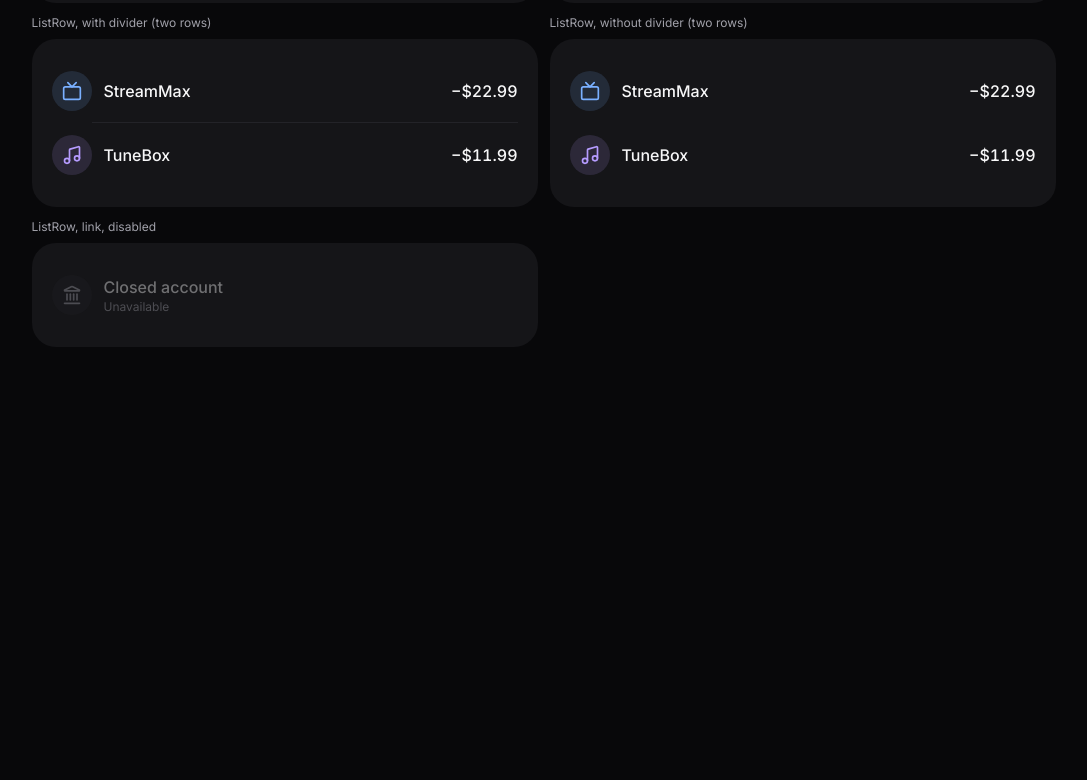
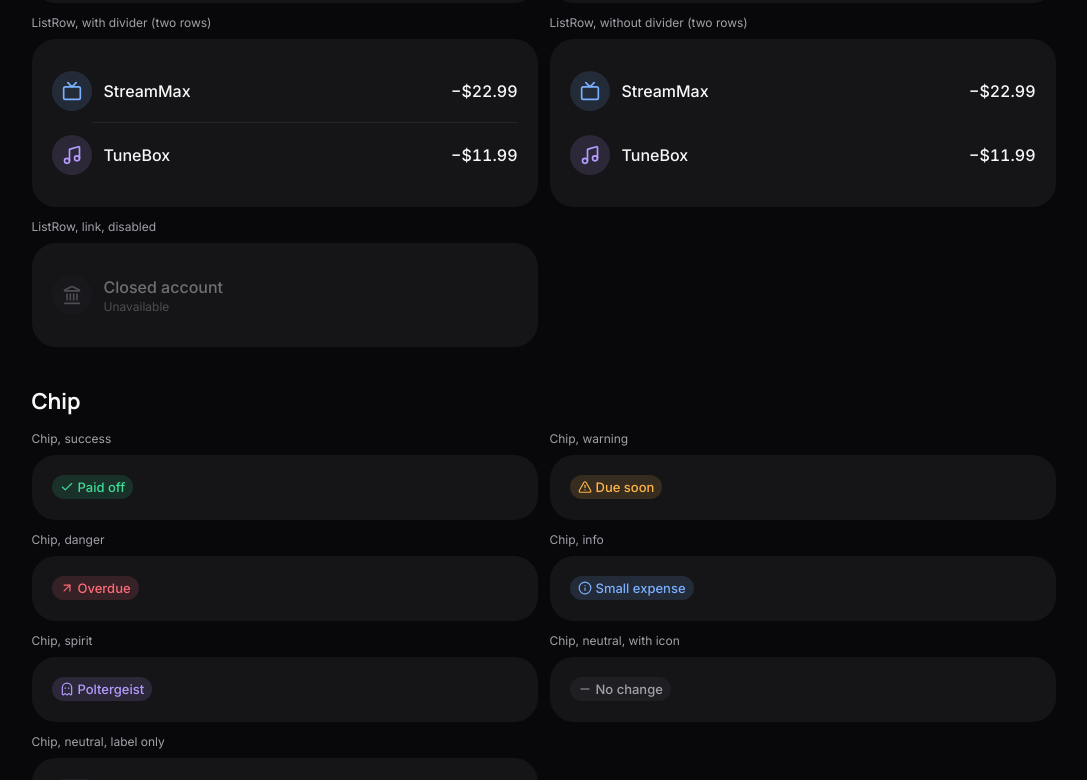
Before and after one commit to loubyl/CashCrypt, a Next.js app: page /styleguide in a window 1280 px wide. Shown: the part 3363-4143 px from the top of the page, without its empty margins (89-1176 px from the left). Before the commit the page ends 3750 px from the top, so only its background shows below. Built offline with nearby package versions, Linux system fonts and the light colour scheme.

Commit message:
feat(ui): Chip primitive

```diff
--- a/src/components/styleguide/StyleguideContent.tsx
+++ b/src/components/styleguide/StyleguideContent.tsx
@@ -3,17 +3,22 @@
 import {
   ArrowDownLeft,
   ArrowUpRight,
+  Check,
   CreditCard,
   Ghost,
+  Info,
   Landmark,
+  Minus,
   Music,
   Plus,
   Trash2,
+  TriangleAlert,
   Tv,
 } from "lucide-react";
 import { useState, type ReactNode } from "react";
 import { Button, type ButtonSize, type ButtonVariant } from "@/components/ui/Button";
 import { Card } from "@/components/ui/Card";
+import { Chip } from "@/components/ui/Chip";
 import { ListRow } from "@/components/ui/ListRow";
 
 type StyleguideSection = {
@@ -426,6 +431,48 @@ function ListRowSection() {
   );
 }
 
+function ChipSection() {
+  return (
+    <>
+      <CardShowcaseItem label="Chip, success">
+        <Card>
+          <Chip tone="success" icon={Check}>Paid off</Chip>
+        </Card>
+      </CardShowcaseItem>
+      <CardShowcaseItem label="Chip, warning">
+        <Card>
+          <Chip tone="warning" icon={TriangleAlert}>Due soon</Chip>
+        </Card>
+      </CardShowcaseItem>
+      <CardShowcaseItem label="Chip, danger">
+        <Card>
+          <Chip tone="danger" icon={ArrowUpRight}>Overdue</Chip>
+        </Card>
+      </CardShowcaseItem>
+      <CardShowcaseItem label="Chip, info">
+        <Card>
+          <Chip tone="info" icon={Info}>Small expense</Chip>
+        </Card>
+      </CardShowcaseItem>
+      <CardShowcaseItem label="Chip, spirit">
+        <Card>
+          <Chip tone="spirit" icon={Ghost}>Poltergeist</Chip>
+        </Card>
+      </CardShowcaseItem>
+      <CardShowcaseItem label="Chip, neutral, with icon">
+        <Card>
+          <Chip tone="neutral" icon={Minus}>No change</Chip>
+        </Card>
+      </CardShowcaseItem>
+      <CardShowcaseItem label="Chip, neutral, label only">
+        <Card>
+          <Chip tone="neutral">Draft</Chip>
+        </Card>
+      </CardShowcaseItem>
+    </>
+  );
+}
+
 /**
  * Sections in the Req 19.5 order. Later tasks insert their primitive section at
  * the right position; a section for a primitive that is not built yet is omitted.
@@ -436,6 +483,7 @@ const SECTIONS: StyleguideSection[] = [
   { id: "button", title: "Button", render: () => <ButtonSection /> },
   { id: "card", title: "Card", render: () => <CardSection /> },
   { id: "listrow", title: "ListRow", render: () => <ListRowSection /> },
+  { id: "chip", title: "Chip", render: () => <ChipSection /> },
 ];
 
 export function StyleguideContent() {
--- /dev/null
+++ b/src/components/ui/Chip.tsx
@@ -0,0 +1,60 @@
+import type { ComponentPropsWithoutRef, ReactNode } from "react";
+import type { LucideIcon } from "lucide-react";
+import type { LayoutClassName } from "./motionTokens";
+
+const ICON_SIZE_PX = 14;
+const ICON_STROKE_WIDTH = 2;
+
+export type ChipAccentTone = "success" | "warning" | "danger" | "info" | "spirit";
+export type ChipTone = ChipAccentTone | "neutral";
+
+const TONE_CLASSES: Record<ChipTone, string> = {
+  success: "bg-ecto-tint text-ecto",
+  warning: "bg-candle-tint text-candle",
+  danger: "bg-blood-tint text-blood",
+  info: "bg-ghost-tint text-ghost",
+  spirit: "bg-spirit-tint text-spirit",
+  neutral: "bg-surface-raised text-ink-secondary",
+};
+
+// 24px pill. `text-label` (13/18) keeps the text at or above 12px.
+const CHIP_CLASSES =
+  "inline-flex h-6 shrink-0 items-center gap-1 rounded-pill px-2 font-sans text-label whitespace-nowrap";
+
+type ChipBaseProps = {
+  /** Visible label. Required so the chip always has an accessible name. */
+  children: ReactNode;
+  /** Layout utilities only (margin, width, grid placement). Never colors or spacing. */
+  className?: LayoutClassName;
+};
+
+type OwnPropNames = keyof ChipBaseProps | "tone" | "icon";
+
+type NativeProps = Omit<ComponentPropsWithoutRef<"span">, OwnPropNames>;
+
+type AccentChipProps = ChipBaseProps &
+  NativeProps & {
+    tone: ChipAccentTone;
+    /** Lucide icon. Required for every tone except `neutral`, so color is never the only signal. */
+    icon: LucideIcon;
+  };
+
+type NeutralChipProps = ChipBaseProps &
+  NativeProps & {
+    tone: "neutral";
+    /** Optional for the neutral tone. */
+    icon?: LucideIcon;
+  };
+
+export type ChipProps = AccentChipProps | NeutralChipProps;
+
+export function Chip({ tone, icon: Icon, children, className, ...rest }: ChipProps) {
+  const classes = [CHIP_CLASSES, TONE_CLASSES[tone], className ?? ""].filter(Boolean).join(" ");
+
+  return (
+    <span {...rest} className={classes}>
+      {Icon ? <Icon size={ICON_SIZE_PX} strokeWidth={ICON_STROKE_WIDTH} aria-hidden="true" /> : null}
+      <span>{children}</span>
+    </span>
+  );
+}
```
Also changed, not shown: .kiro/specs/design-system-foundation/tasks.md, .kiro/specs/design-system-foundation/tasks.meta.json, 1 other file (tests, documents, lock files or other folders).
